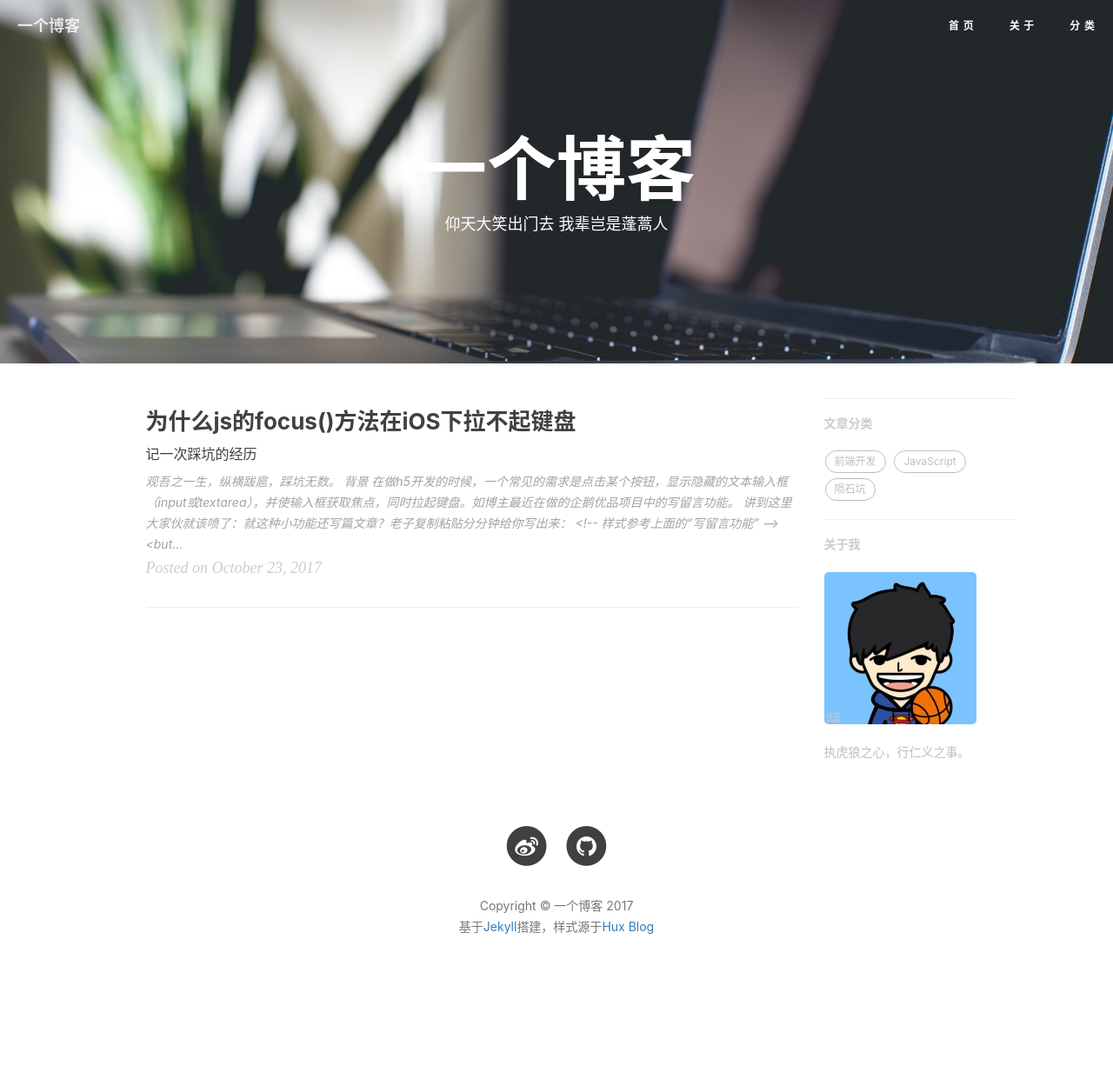
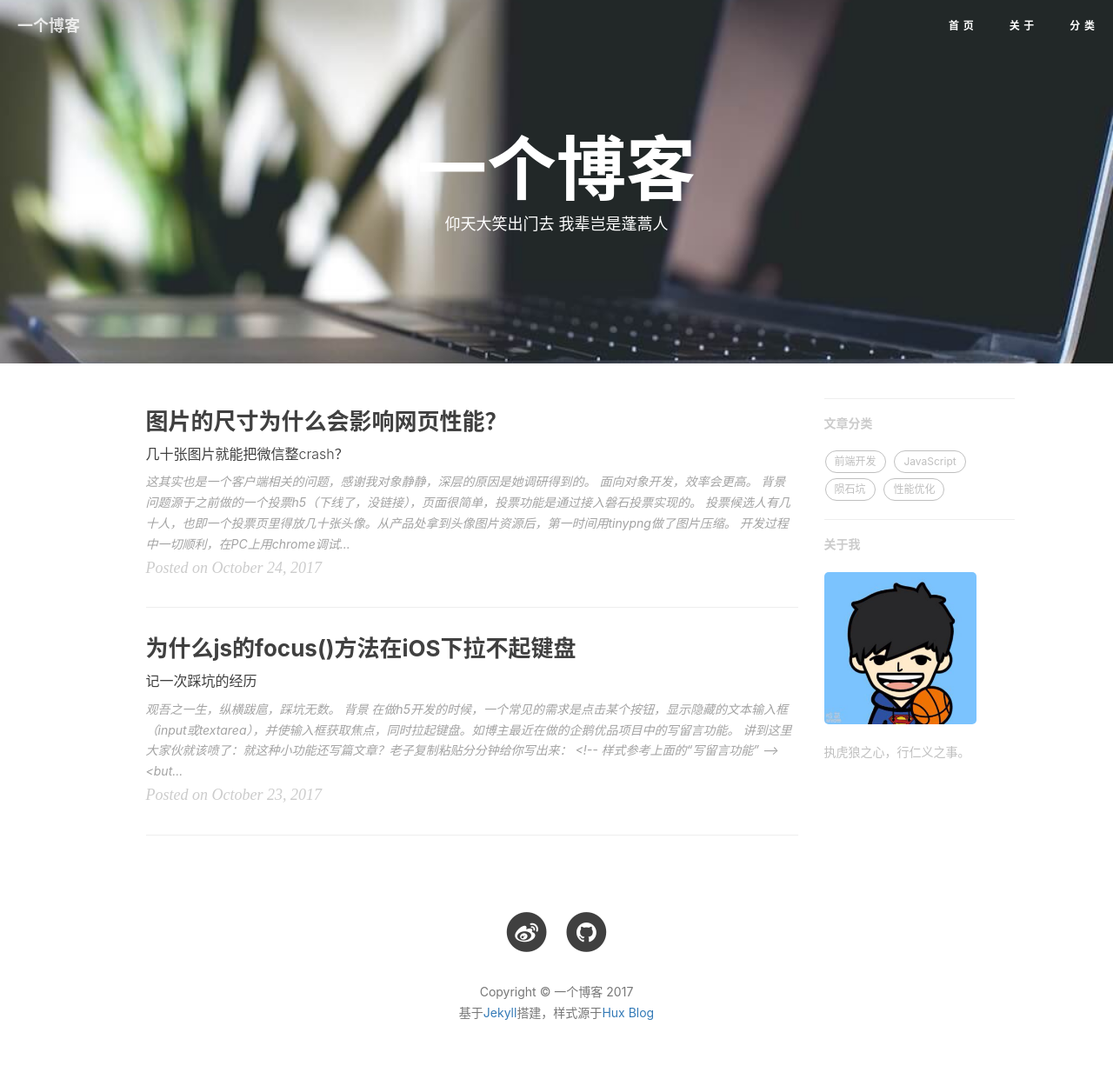
Before and after one commit to luyimei/luyimei.github.io, a Jekyll site: the page built from index.html, in a window 1280 px wide. Shown: the whole page at 87% size. Built offline with Jekyll 4.4.1, drawn with Linux system fonts in a browser that asks for light colours; nearby versions of some CDN libraries; the list of posts is cut into pages by our own code; comment, search, counter and statistics services are not loaded; before the commit the page ends 1142 px from its top, so only the background shows below that.

Commit message:
新增博客；压缩图片

````diff
--- a/_posts/2017-10-23-why-keyboard-not-show-up-in-ios.markdown
+++ b/_posts/2017-10-23-why-keyboard-not-show-up-in-ios.markdown
@@ -4,7 +4,7 @@ title:      "为什么js的focus()方法在iOS下拉不起键盘"
 subtitle:   "记一次踩坑的经历"
 date:       2017-10-23
 author:     "YM"
-header-img: "img/sky.jpg"
+header-img: "img/posts/sky.jpg"
 header-mask: 0.3
 catalog:    true
 tags:
--- /dev/null
+++ b/_posts/2017-10-24-why-image-dimensions-affect-webpage-performance.md
@@ -0,0 +1,52 @@
+---
+layout:     post
+title:      "图片的尺寸为什么会影响网页性能？"
+subtitle:   "几十张图片就能把微信整crash？"
+date:       2017-10-24 11:28
+author:     "YM"
+header-img: "img/posts/crash.jpg"
+header-mask: 0.3
+catalog:    true
+tags:
+    - 前端开发
+    - 性能优化
+    - 陨石坑
+---
+
+> 这其实也是一个客户端相关的问题，感谢我对象静静，深层的原因是她调研得到的。
+>
+> 面向对象开发，效率会更高。
+
+## 背景
+
+问题源于之前做的一个投票h5（下线了，没链接），页面很简单，投票功能是通过接入[磐石投票](http://panshi.qq.com/v2/10)实现的。
+
+投票候选人有几十人，也即一个投票页里得放几十张头像。从产品处拿到头像图片资源后，第一时间用[tinypng](https://tinypng.com/)做了图片压缩。
+
+开发过程中一切顺利，在PC上用chrome调试也没什么问题。但是在测试阶段发现了一个严重bug，在微信里打开投票页有很大概率会crash。在QQ、手机浏览器上打开，性能表现也很一般。
+
+于是开始了漫长的调试，经过排除最后发现问题出在图片这，把图片全删了之后一切正常。
+
+那为什么多了这几十张图片微信就crash了？明明已经用tinypng做了压缩，最大的一张图片大小也就100多KB，不至于crash吧？
+
+## 分析
+
+通过查看图片信息，发现图片普遍尺寸（像素）都很大，部分图片的尺寸高达4000 x 2000，于是结论也就呼之欲出了。
+
+1. 图片尺寸太大的时候，浏览器渲染需要缩放图片，这样是会造成一定的性能损失的。
+
+2. 图片被读到**内存**的时候，所占**内存**大小与图片的大小（KB）无关，而只与图片的尺寸有关。这是做客户端开发的我对象告诉我的。
+
+   ```mathematica
+   // 一个像素占的byte数与图片格式有关
+   byteCount = (width * scale + 0.5) * (height * scale + 0.5) * (一个像素占的byte数)
+   scale = targetDensity ／ density
+   ```
+
+   由此可见，图片读到**内存**中时，所占**内存**大小是随着图片的尺寸增加而增加的。而客户端分配给webview的内存资源一定是有限的，故此crash了。据说在客户端开发中也经常会遇到此问题。
+
+## 总结
+
+问题的解决很简单，让设计帮忙把图片尺寸缩小即可。
+
+从中可以得出结论，前端开发在处理图片的时候，不仅需要处理图片的大小（KB），同时也应该处理图片的尺寸（像素），并使得图片的原始尺寸与在页面上的尺寸相差不大，从而避免过度缩放影响性能。
````
Also changed, not shown: img/404-bg.jpg, img/about-bg.jpg, img/home-bg.jpg, img/posts/crash.jpg (added), img/posts/sky.jpg (added), img/sky.jpg (deleted), img/tag-bg.jpg.
